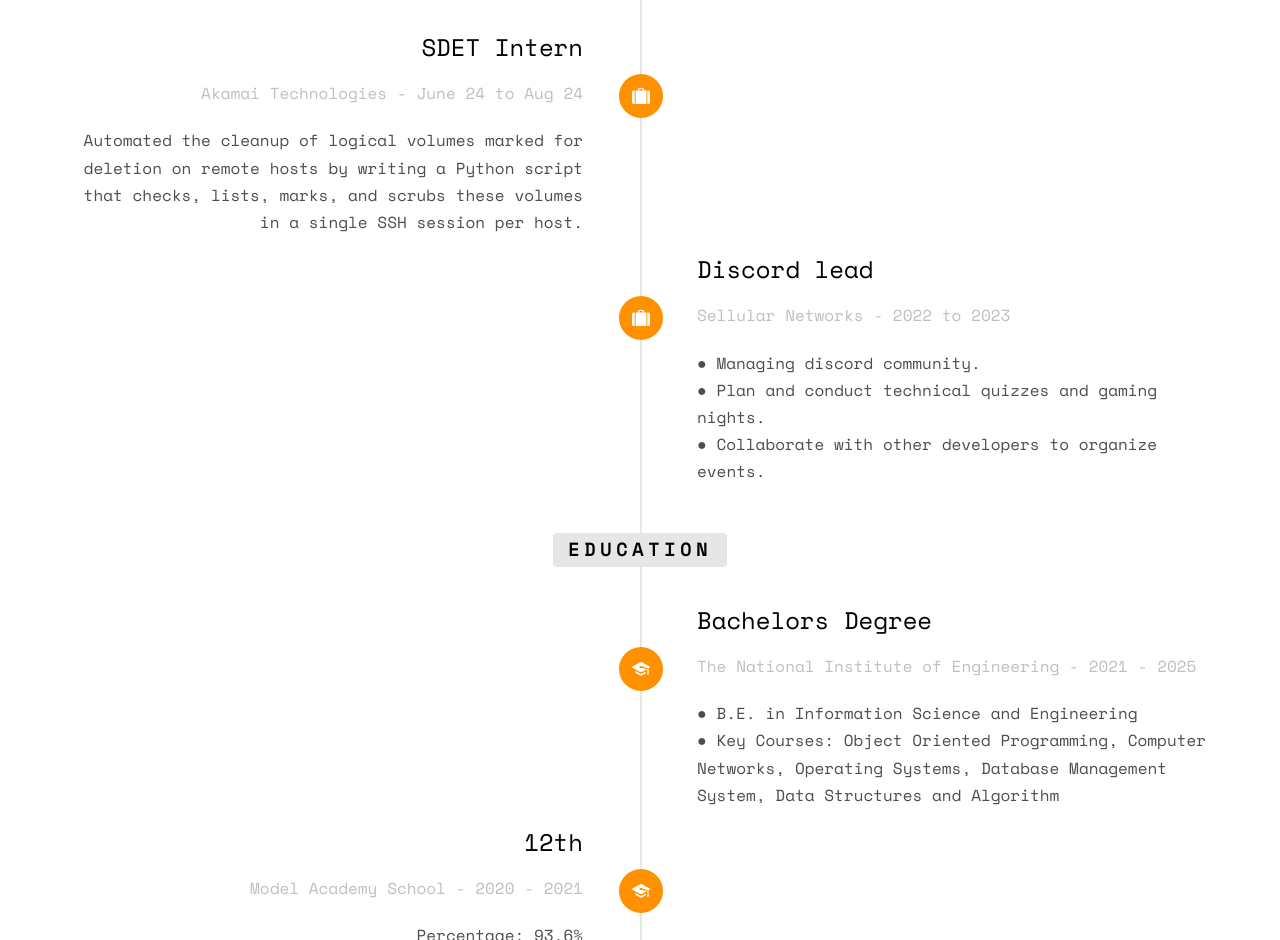
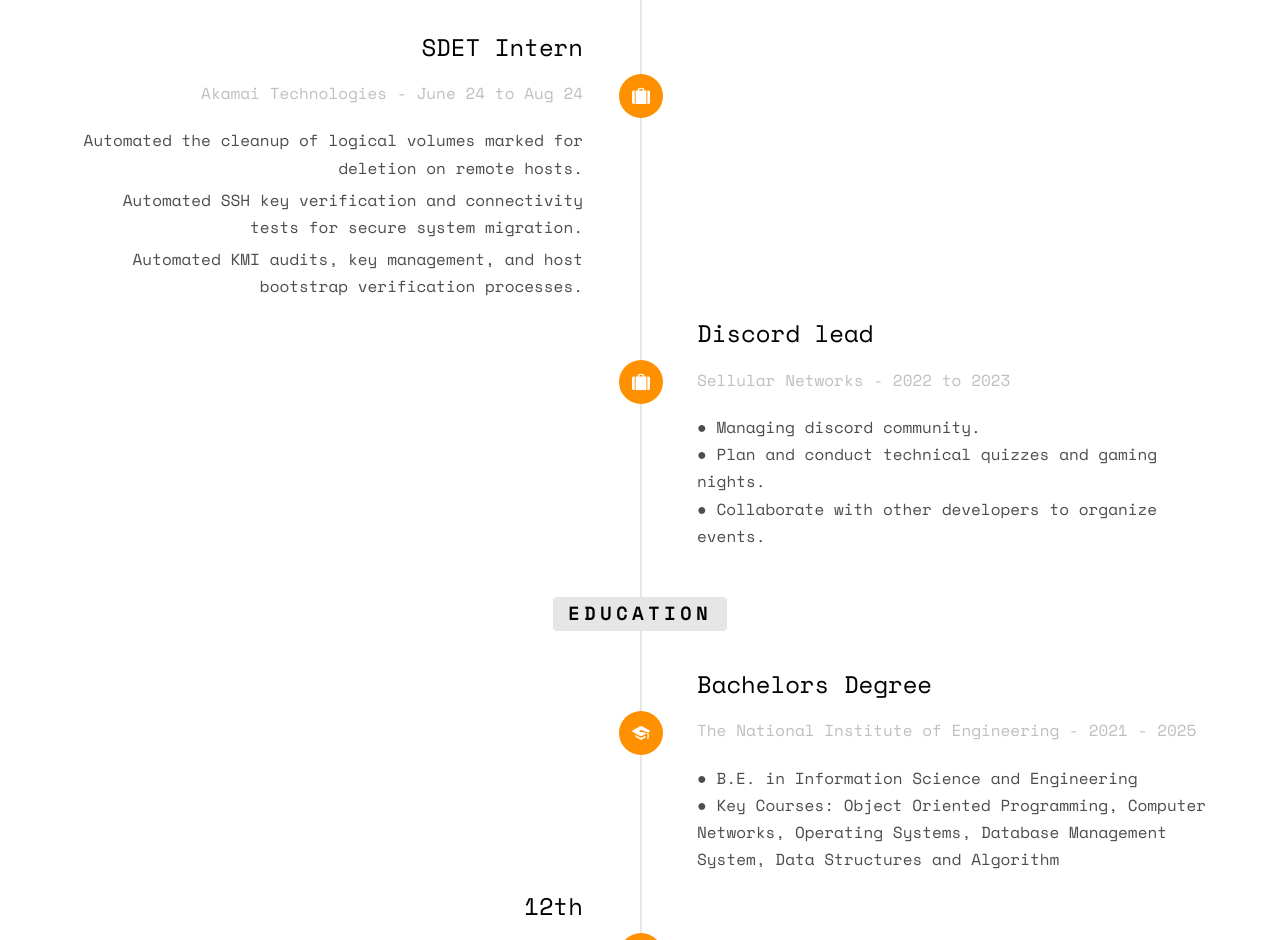
Before and after one commit to sabhisharma-ise/profile-master, a plain HTML site: page index.html in a window 1280 px wide. Shown: the part 1860-2800 px from the top of the page. Drawn offline with nearby package versions, Linux system fonts and the light colour scheme; files whose address does not match are found by name.

Commit message:
some changes

```diff
--- a/index.html
+++ b/index.html
@@ -53,7 +53,7 @@
 				<div class="col-md-8 col-md-offset-2 text-center">
 					<div class="display-t js-fullheight">
 						<div class="display-tc js-fullheight animate-box" data-animate-effect="fadeIn">
-							<div class="profile-thumb" style="background: url(images/Sabhi/jp2a.png);"></div>
+							<div class="profile-thumb" style="background: url(images/Sabhi/sabhi-2.png);"></div>
 							<h1><span>Sabhi Sharma</span></h1>
 							<h3><span>Software Developer</span></h3>
 							<p>
@@ -130,8 +130,9 @@
 									<span class="company">Akamai Technologies - June 24 to Aug 24</span>
 								</div>
 								<div class="timeline-body">
-									<p>Automated the cleanup of logical volumes marked for deletion on remote hosts by writing a Python
-										script that checks, lists, marks, and scrubs these volumes in a single SSH session per host.</p>
+									<p>Automated the cleanup of logical volumes marked for deletion on remote hosts.</p>
+									<p>Automated SSH key verification and connectivity tests for secure system migration.</p>
+									<p>Automated KMI audits, key management, and host bootstrap verification processes.</p>
 								</div>
 							</div>
 						</li>
```
Also changed, not shown: 1 other file.
